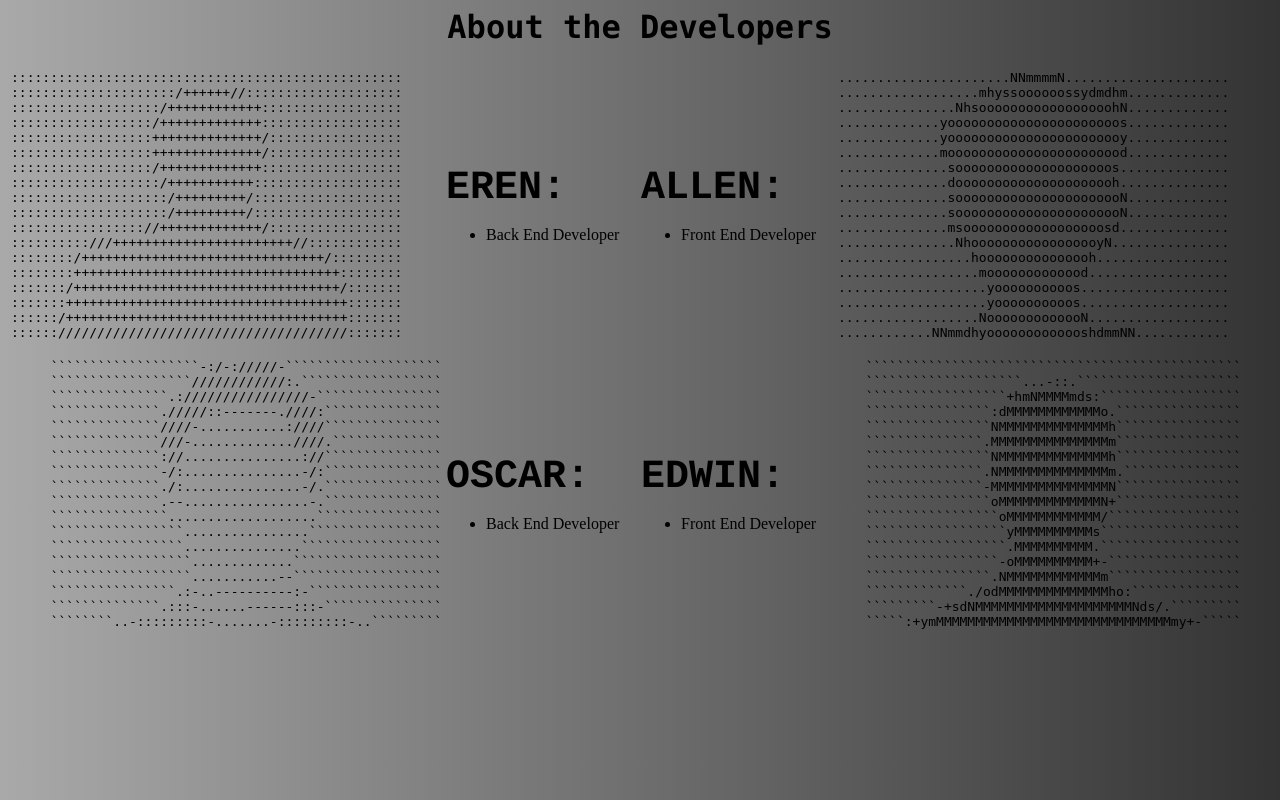
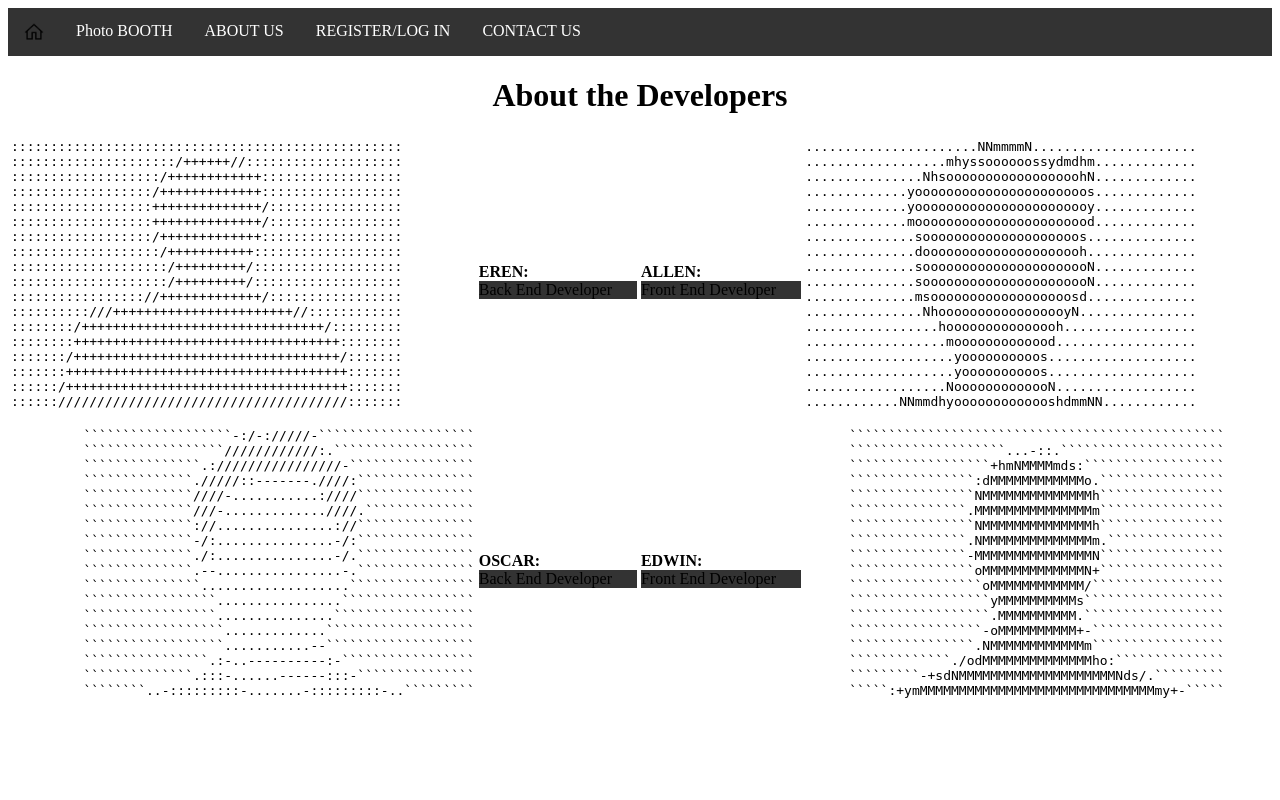
Before and after one commit to erensunerr/CarletonHackathon2019, a Flask app: page /about in a window 1280 px wide. Run offline with Flask 2, Linux system fonts and the light colour scheme; the visitor is signed in with stand-in values (Sample User, id 1).

Commit message:
Update about.html

```diff
--- a/app/templates/about.html
+++ b/app/templates/about.html
@@ -1,9 +1,42 @@
 <html>
 <head>
   <title>About the devs</title>
-  <link rel="stylesheet" type="text/css" href="../static/about/about.css">
+  <style>
+    #home {
+          width: 20px;
+          height: 20px;
+    }
+
+    ul {
+          list-style-type: none;
+          margin: 0;
+          padding: 0;
+          overflow: hidden;
+          background-color: #333;
+    }
+    li {
+        float: left;
+    }
+    li a {
+        display: block;
+        color: white;
+        text-align: center;
+        padding: 14px 16px;
+        text-decoration: none;
+    }
+    li a:hover {
+        background-color: forestgreen;
+    }
+  </style>
 </head>
 <body>
+  <ul>
+    <li><a href="base"><img src="../static/home.png" id="home"></a></li>
+    <li><a href="index">Photo BOOTH</a></li>
+    <li><a href="about">ABOUT US</a></li>
+    <li><a href="login">REGISTER/LOG IN</a></li>
+    <li><a href="form">CONTACT US</a></li>
+  </ul>
   <h1><center>About the Developers</center></h1>
   <table width=100%>
     <tr>
```
